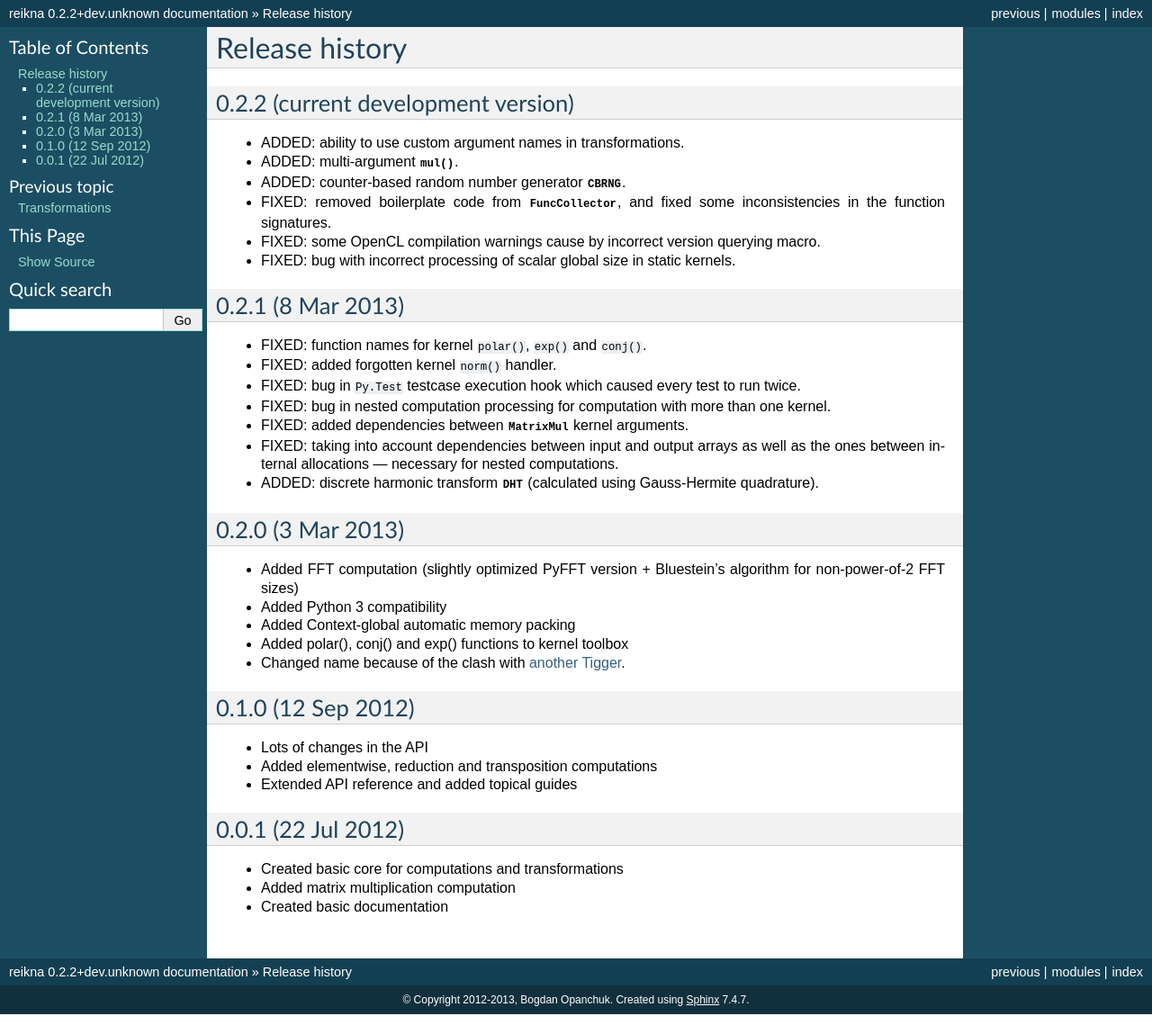
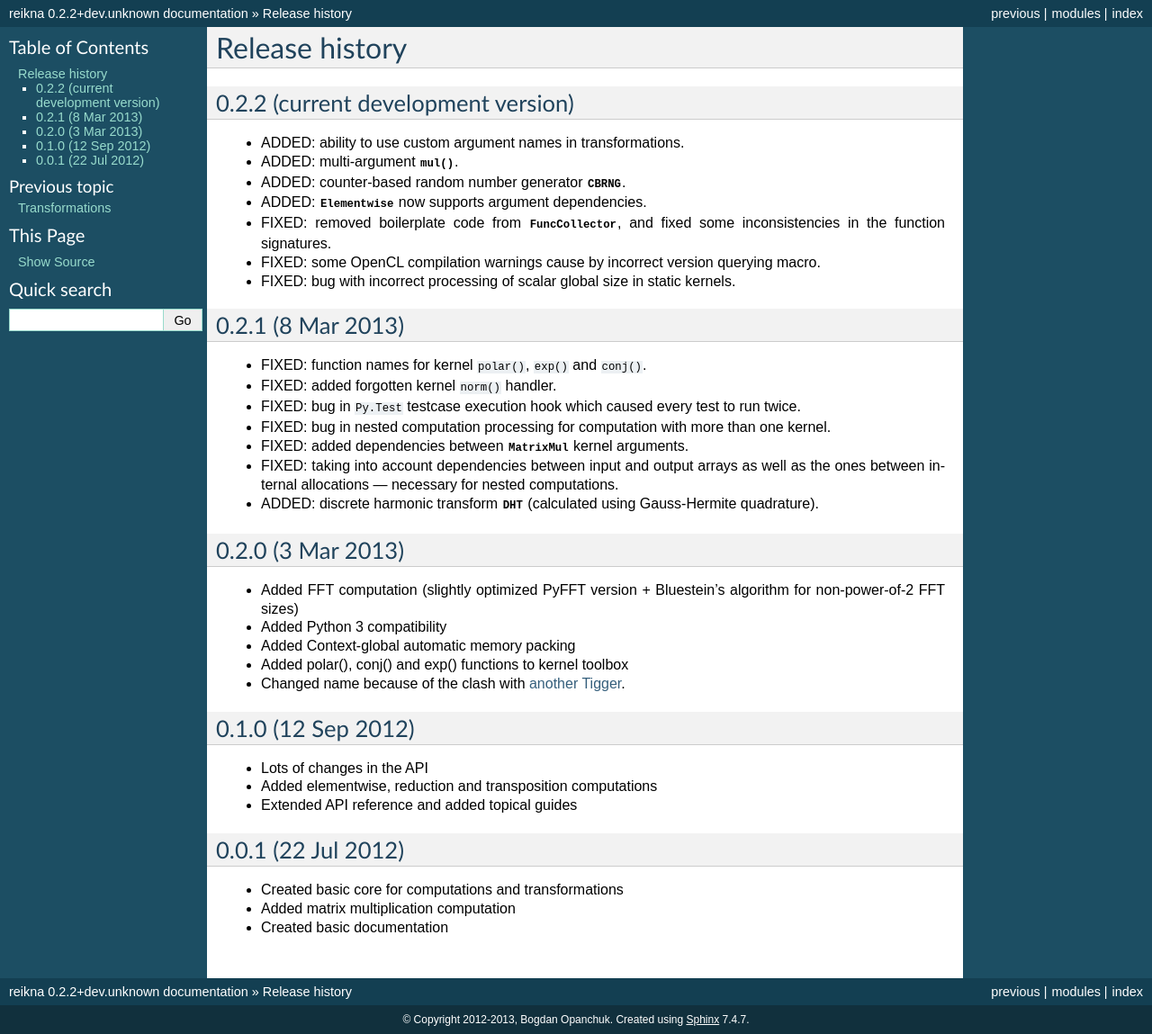
Before and after one commit to fjarri/reikna, a Sphinx documentation site: the page built from doc/source/history.rst, in a window 1280 px wide. Shown: the whole page at 90% size. Built offline with Sphinx 7.4.7, drawn with Linux system fonts in a browser that asks for light colours; before the commit the page ends 1127 px from its top, so only the background shows below that.

Commit message:
doc/history: added an item for the current release

```diff
--- a/doc/source/history.rst
+++ b/doc/source/history.rst
@@ -11,6 +11,8 @@ Release history
 * ADDED: multi-argument :py:meth:`~reikna.cluda.kernel.FuncCollector.mul`.
 
 * ADDED: counter-based random number generator :py:class:`~reikna.cbrng.CBRNG`.
+
+* ADDED: :py:class:`~reikna.elementwise.Elementwise` now supports argument dependencies.
 
 * FIXED: removed boilerplate code from :py:class:`~reikna.cluda.kernel.FuncCollector`,
   and fixed some inconsistencies in the function signatures.
```
